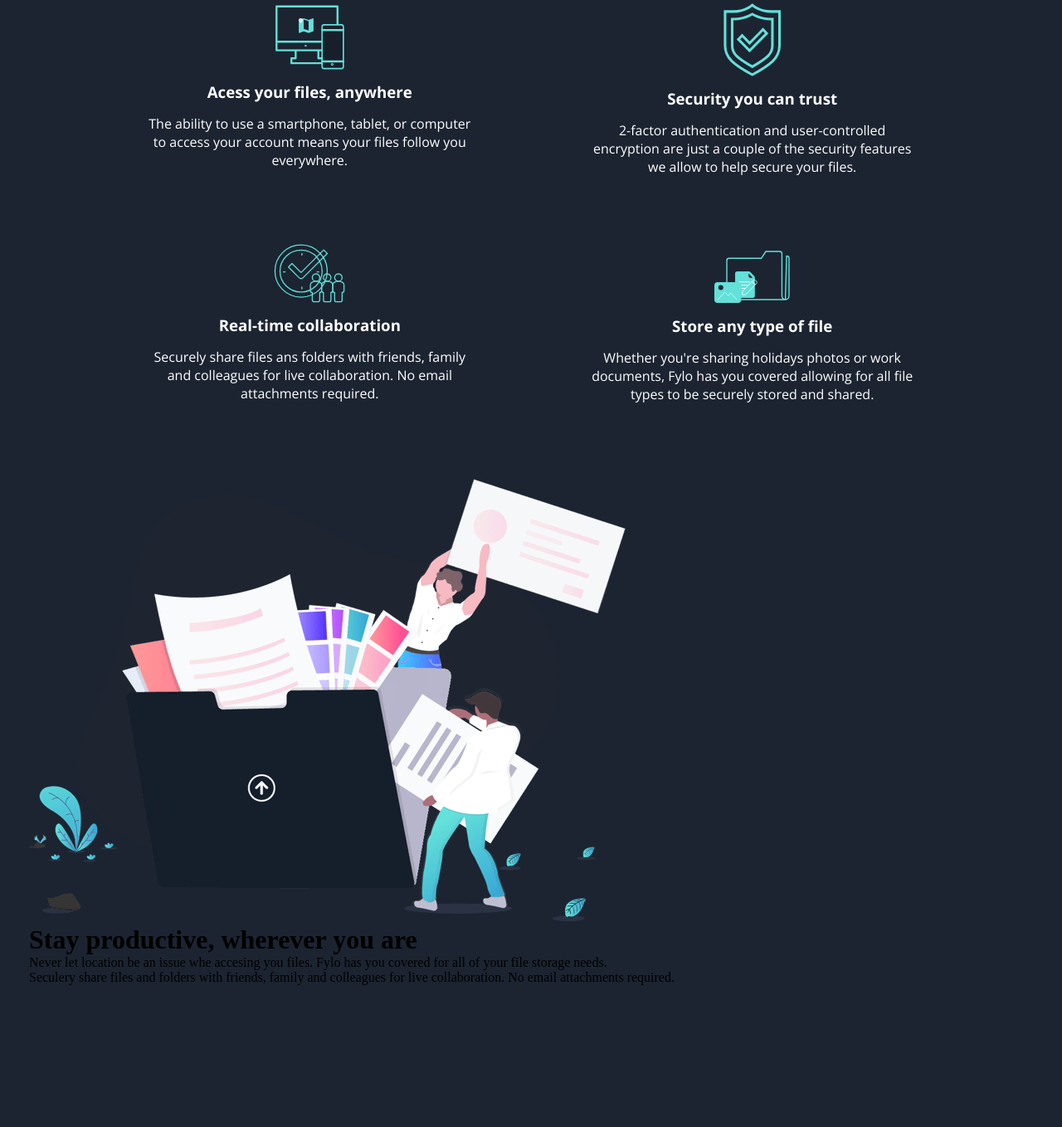
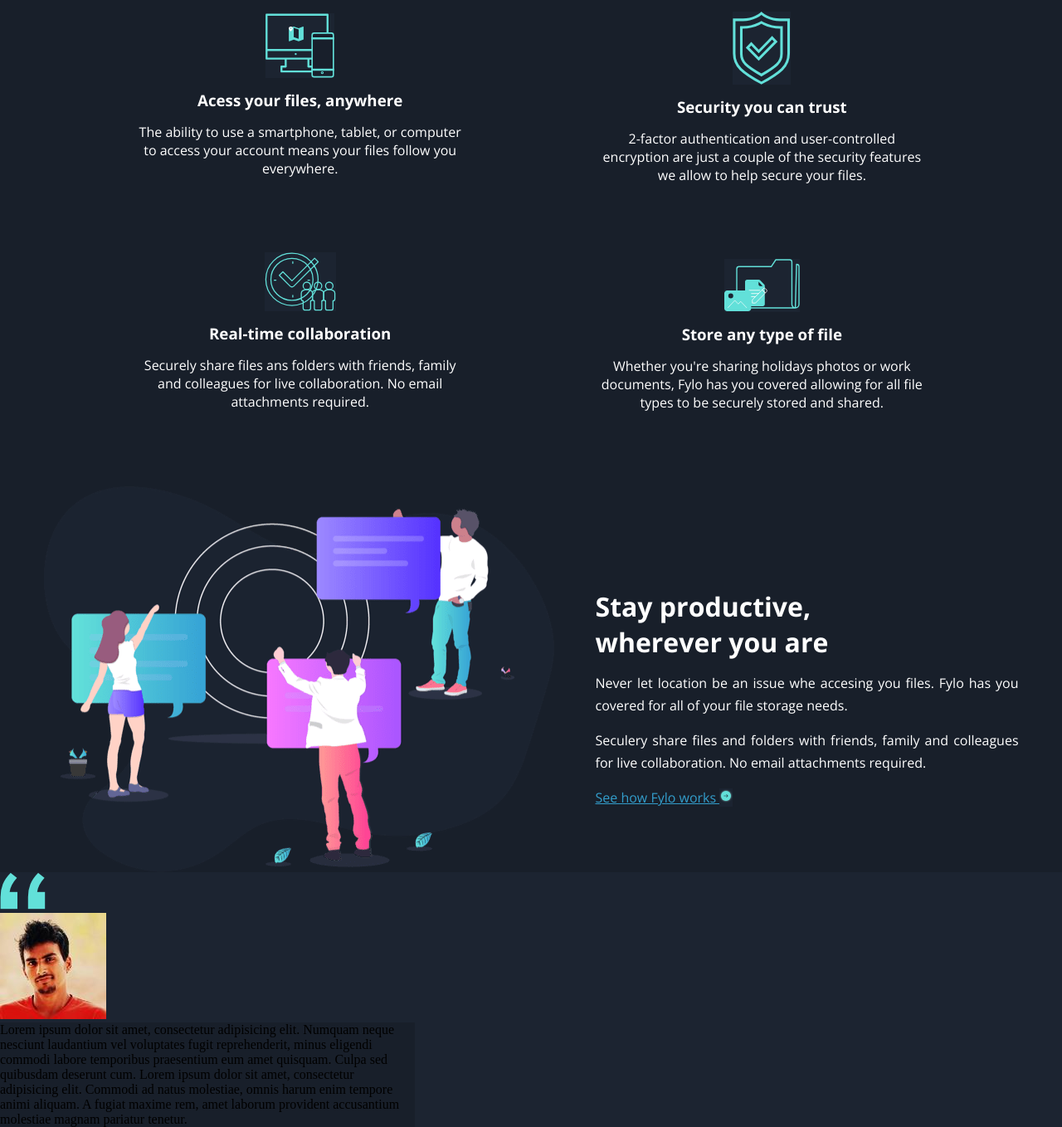
Before and after one commit to DiegoCosta123/Project_Fylo_Dark_Theme, a plain HTML site: page index.html in a window 1280 px wide. Shown: the part 1128-2486 px from the top of the page at 83% size. Before the commit the page ends 2330 px from the top, so only its background shows below. Drawn offline with nearby package versions, Linux system fonts and the light colour scheme.

Commit message:
ajustado imagem fundo da parede

```diff
--- a/index.html
+++ b/index.html
@@ -21,10 +21,10 @@
     <body>
         <div id="project_container">
 
+            <div class="container">
 
                 <div id="menu_main">
                     <img id="logo" src="images/logo.svg" >
-
                     <div class="menu_option">
                         <a href="" class="btn_menu">Features</a>
                         <a href="" class="btn_menu">Team</a>
@@ -33,20 +33,19 @@
                 </div>
 
                 <div id="accessible_fylo">
-                <img src="images/illustration-intro.png">
+                    <img class="img_teste" src="images/bg-curvy-desktop.svg" alt="">
+                    <img class="img_intro" src="images/illustration-intro.png">
                     <div id="title_button">
                         <h1 id="title">All you files in one secure location,<br/>accessible anywhere.</h1>
                         <p id="paragraph">
                             Fylo stores all your most important files in one secure location.<br/>Access them wherever you need, share and collaborate with friends family, and co-workers.
                         </p>
-
                         <input id="button" type="button" value="Get Started">
                     </div>
                 </div>
 
                 <div id="icons_container">
-                <div class="icon_first">
-
+                    <div class="card">
                         <div class="icons_content">
                             <img src="images/icon-access-anywhere.svg"/>
                             <div class="title_paragraph">
@@ -54,7 +53,6 @@
                                 <p class="icon_paragraph">The ability to use a smartphone, tablet, or computer to access your account means your files follow you everywhere.</p>
                             </div>
                         </div>
-
                         <div class="icons_content">
                             <img src="images/icon-collaboration.svg"/>
                             <div class="title_paragraph">
@@ -63,8 +61,7 @@
                             </div>
                         </div>
                     </div>
-
-                <div class="icon_second">
+                    <div class="card">
 
                         <div class="icons_content">
                             <img src="images/icon-security.svg" alt="">
@@ -73,7 +70,6 @@
                                 <p class="icon_paragraph">2-factor authentication and user-controlled encryption are just a couple of the security features we allow to help secure your files.</p>
                             </div>
                         </div>
-
                         <div class="icons_content">
                             <img src="images/icon-any-file.svg" alt="">
                             <div class="title_paragraph">
@@ -82,17 +78,29 @@
                             </div>
                         </div>
                     </div>
-
                 </div>
 
+                <div id="productive_container">
+                    <img src="images/illustration-stay-productive.png "/>
+                    <div id="title_paragraph_product">
+                        <h1>Stay productive,<br/>wherever you are</h1>
+                        <p class="paragraph_product">Never let location be an issue whe accesing you files. Fylo has you covered for all of your file storage needs.</p>
+                        <p class="paragraph_product">Seculery share files and folders with friends, family and colleagues for live collaboration. No email attachments required.</p>
+                        <a href="#" class="btn_product">See how Fylo works <span><img src="images/icon-arrow.svg"></span></a>
+                    </div>
+                </div>
+
+                <div id="squared_comment">
+                    <img src="images/bg-quotes.png"/>
+                    <div id="comment_person">
                         <div>
-                <img src="images/illustration-intro.png"/>
-                <div>
-                    <h1>Stay productive, wherever you are</h1>
-                    <p>Never let location be an issue whe accesing you files. Fylo has you covered for all of your file storage needs.<br/> Seculery share files and folders with friends, family and colleagues for live collaboration. No email attachments required.</p>
+                            <img src="images/profile-1.jpg"/>
+                            <p>Lorem ipsum dolor sit amet, consectetur adipisicing elit. Numquam neque nesciunt laudantium vel voluptates fugit reprehenderit, minus eligendi commodi labore temporibus praesentium eum amet quisquam. Culpa sed quibusdam deserunt cum. Lorem ipsum dolor sit amet, consectetur adipisicing elit. Commodi ad natus molestiae, omnis harum enim tempore animi aliquam. A fugiat maxime rem, amet laborum provident accusantium molestiae magnam pariatur tenetur.</p>
+                        </div>
                     </div>
                 </div>
 
             </div>
+        </div>
     </body>
 </html>
--- a/style.css
+++ b/style.css
@@ -4,15 +4,26 @@
     margin: 0;
     padding: 0;
     background-color: hsl(217, 28%, 15%);
+    /* <img class="img_teste" src="images/bg-curvy-desktop.svg" alt=""> */
 }
 
 #project_container {
-    margin: 35px 35px 15px 35px;
+    position: relative;
+}
+
+.img_teste {
+    position: absolute;
+    left: 0;
+    bottom: 0;
+    right: 0;
+    width: 100%;
+    object-fit: cover;
 }
 
 #menu_main {
     display: flex;
     justify-content: space-between;
+    padding: 45px 45px 0 45px;
 }
 
 #logo {
@@ -25,6 +36,7 @@
     color: hsl(0, 0%, 100%);
     font-family: 'Open Sans', sans-serif;
     text-decoration: none;
+    background-color: transparent;
 }
 
 .btn_menu:hover {
@@ -32,26 +44,38 @@
 }
 
 #accessible_fylo {
+    position: relative;
     display: flex;
     flex-direction: column;
     align-items: center;
     margin-top: 100px;
 }
 
+.img_intro {
+    z-index: 1;
+    background-color: transparent;
+}
+
 #title_button {
     color: hsl(0, 0%, 100%);
     text-align: center;
     margin-top: 100px;
+    z-index: 1;
+    background: hsl(218, 28%, 13%);
 }
 
 #title {
     font-family: 'Josefin Sans', sans-serif;
     font-weight: bold;
+    background: hsl(218, 28%, 13%);
+    z-index: 1;
 }
 
 #paragraph {
     font-family: 'Open Sans', sans-serif;
     margin-top: 30px;
+    background: hsl(218, 28%, 13%);
+    z-index: 1;
 }
 
 #button {
@@ -76,35 +100,85 @@
     display: flex;
     justify-content: space-evenly;
     align-items: center;
-    margin-top: 100px;
+    padding-top: 100px;
+    background: hsl(218, 28%, 13%);
 }
 
-.icon_first {
+.card {
     display: flex;
     flex-direction: column;
-}
-
-.icon_second {
-    display: flex;
-    flex-direction: column;
+    background: hsl(218, 28%, 13%);
 }
 
 .icons_content {
     text-align: center;
     margin: 0 0 90px 0px;
+    background: inherit;
 }
 
 .title_paragraph {
     width: 390px;
     color: hsl(0, 0%, 100%);
     font-family: 'Open Sans', sans-serif;
+    background: inherit;
+
 }
 
 .icon_title {
     margin-top: 10px;
     font-weight: bold;
+    background: inherit;
+
 }
 
 .icon_paragraph {
     margin-top: 15px;
+    background: inherit;
+
 }
+
+#productive_container {
+    display: flex;
+    justify-content: center;
+    align-items: center;
+    color: hsl(0, 0%, 100%);
+    font-family: 'Open Sans', sans-serif;
+    background: hsl(218, 28%, 13%);
+    gap: 50px;
+}
+
+#productive_container img{
+    background: inherit;
+}
+
+#title_paragraph_product {
+    width: 510px;
+    height: 220px;
+    text-align: justify;
+    margin: 0;
+}
+
+#title_paragraph_product h1, p, a {
+    background: hsl(218, 28%, 13%);
+}
+
+.paragraph_product {
+    padding-top: 15px;
+    line-height: 1.7;
+}
+
+.btn_product {
+    color: hsl(198, 60%, 50%);
+    font-family: 'Open Sans', sans-serif;
+    line-height: 3.5;
+}
+
+.btn_product:hover {
+    color: hsl(0, 0%, 100%);
+}
+
+#comment_person {
+    width: 500px;
+    height: 150px;
+    background-color: brown;
+}
```
Lines whose indentation alone changed are shown as unchanged.
